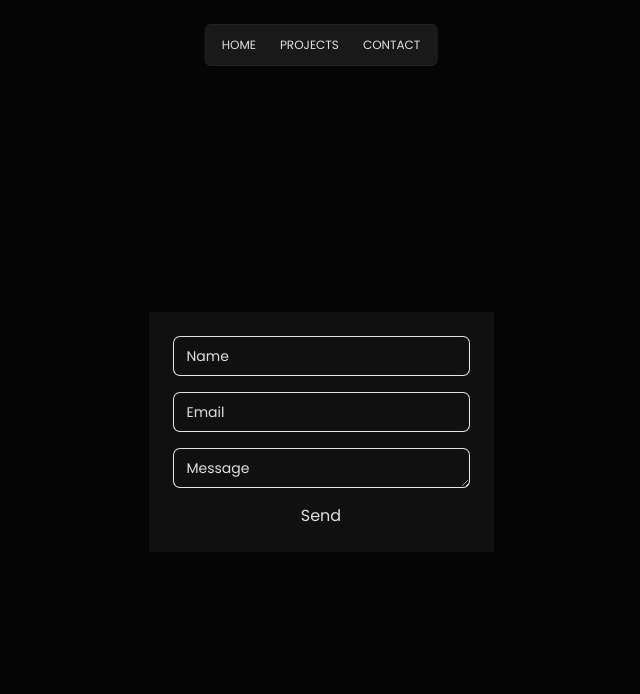
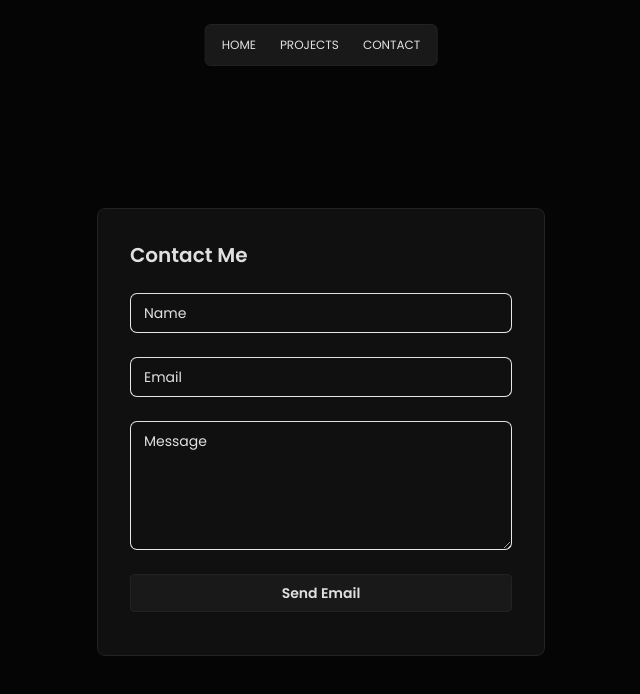
Before and after one commit to Janjanny/bento-portfolio, a React (Vite) app: page /contact in a window 1280 px wide. Shown: the top 694 px of the page, without its empty margins (319-959 px from the left). Built offline with nearby package versions, Linux system fonts and the light colour scheme.

Commit message:
add stylings

```diff
--- a/src/page/Contact.jsx
+++ b/src/page/Contact.jsx
@@ -24,8 +24,8 @@ const Contact = () => {
   return (
     <>
       <div className="w-full h-screen bg-bg-color text-white flex justify-center items-center pt-[4rem]">
-        <form ref={form} onSubmit={sendEmail} className="flex flex-col bg-grid-color p-6 gap-4">
-
+        <form ref={form} onSubmit={sendEmail} className="flex flex-col bg-grid-color p-8 gap-6 rounded-lg border border-stroke-color w-[28rem] h-[28rem]">
+         <p className="font-[600] text-xl">Contact Me</p>
         <div class="relative w-full min-w-[200px] h-10">
     <input
       class="peer w-full h-full bg-transparent text-blue-gray-700 font-sans font-normal outline outline-0 focus:outline-0 disabled:bg-blue-gray-50 disabled:border-0 transition-all placeholder-shown:border placeholder-shown:border-blue-gray-200 placeholder-shown:border-t-white border focus:border-2 border-t-transparent focus:border-t-transparent text-sm px-3 py-2.5 rounded-[7px] border-blue-gray-200 focus:border-white"
@@ -42,15 +42,15 @@ const Contact = () => {
     </label>
   </div>
 
-  <div class="relative w-full min-w-[200px] h-10">
+  <div class="relative w-full min-w-[200px]">
     <textarea
       class="peer w-full h-full bg-transparent text-blue-gray-700 font-sans font-normal outline outline-0 focus:outline-0 disabled:bg-blue-gray-50 disabled:border-0 transition-all placeholder-shown:border placeholder-shown:border-blue-gray-200 placeholder-shown:border-t-white border focus:border-2 border-t-transparent focus:border-t-transparent text-sm px-3 py-2.5 rounded-[7px] border-blue-gray-200 focus:border-white"
-      placeholder=" " name="message" /><label
+      placeholder=" " name="message" rows={5} /><label
       class="flex w-full h-full select-none pointer-events-none absolute left-0 font-normal !overflow-visible truncate peer-placeholder-shown:text-blue-gray-500 leading-tight peer-focus:leading-tight peer-disabled:text-transparent peer-disabled:peer-placeholder-shown:text-blue-gray-500 transition-all -top-1.5 peer-placeholder-shown:text-sm text-[11px] peer-focus:text-[11px] before:content[' '] before:block before:box-border before:w-2.5 before:h-1.5 before:mt-[6.5px] before:mr-1 peer-placeholder-shown:before:border-transparent before:rounded-tl-md before:border-t peer-focus:before:border-t-2 before:border-l peer-focus:before:border-l-2 before:pointer-events-none before:transition-all peer-disabled:before:border-transparent after:content[' '] after:block after:flex-grow after:box-border after:w-2.5 after:h-1.5 after:mt-[6.5px] after:ml-1 peer-placeholder-shown:after:border-transparent after:rounded-tr-md after:border-t peer-focus:after:border-t-2 after:border-r peer-focus:after:border-r-2 after:pointer-events-none after:transition-all peer-disabled:after:border-transparent peer-placeholder-shown:leading-[3.75] text-white peer-focus:text-white before:border-white peer-focus:before:!border-white after:border-white peer-focus:after:!border-white">Message
     </label>
   </div>
 
-          <input type="submit" value="Send" className="" />
+          <input type="submit" value="Send Email" className="bg-button-color text-sm w-full py-2 cursor-pointer rounded border border-stroke-color hover:border-primary-color hover:shadow hover:shadow-primary-color transition-all ease-in-out active:bg-[#383838] font-[600]" />
         </form>
       </div>
     </>
```
